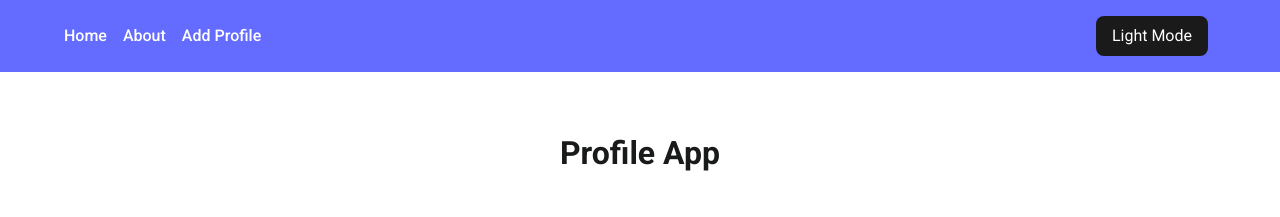
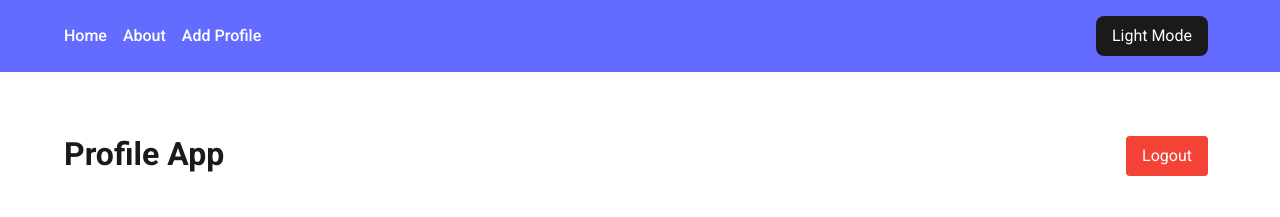
Before and after one commit to hestabshim/my-react-app, a React (Vite) app: page / in a window 1280 px wide. Shown: the top 217 px of the page. Built offline with nearby package versions, Linux system fonts and the light colour scheme; no server answers.

Commit message:
auth hook

```diff
--- /dev/null
+++ b/src/hooks/useAuth.jsx
@@ -0,0 +1,31 @@
+import { useNavigate } from 'react-router-dom';
+import { useCallback } from 'react';
+
+const useAuth = () => {
+  const navigate = useNavigate();
+
+  const logout = useCallback(() => {
+    // Clear any auth tokens from localStorage
+    localStorage.removeItem('authToken');
+    localStorage.removeItem('user');
+
+    // You might want to make an API call to logout on the server
+    fetch('https://web.ics.purdue.edu/~zeng274/profile-app/logout.php', {
+      method: 'POST',
+      credentials: 'include' // This is important if you're using cookies
+    })
+    .then(() => {
+      // Redirect to login page after successful logout
+      navigate('/login');
+    })
+    .catch((error) => {
+      console.error('Logout error:', error);
+      // Still redirect even if the server call fails
+      navigate('/login');
+    });
+  }, [navigate]);
+
+  return { logout };
+};
+
+export default useAuth;
--- a/src/pages/HomePage.jsx
+++ b/src/pages/HomePage.jsx
@@ -4,6 +4,7 @@ import styles from "../styles/home.module.css";
 import { Link } from "react-router-dom";
 import useTitles from "../hooks/useTitles";
 import useProfiles from "../hooks/useProfiles";
+import useAuth from "../hooks/useAuth";
 
 const HomePage = () => {
   const {
@@ -23,13 +24,31 @@ const HomePage = () => {
     goToPreviousPage
   } = useProfiles(selectedTitle, search);
 
+  const { logout } = useAuth();
+
   const buttonStyle = {
     border: "1px solid #ccc",
   };
 
   return (
     <Wrapper>
-      <h1>Profile App</h1>
+      <div className={styles["header"]}>
+        <h1>Profile App</h1>
+        <button
+          onClick={logout}
+          style={{
+            ...buttonStyle,
+            padding: "8px 16px",
+            backgroundColor: "#f44336",
+            color: "white",
+            border: "none",
+            borderRadius: "4px",
+            cursor: "pointer"
+          }}
+        >
+          Logout
+        </button>
+      </div>
       <div className={styles["filter-wrapper"]}>
         <div className={styles["filter--select"]}>
           <label htmlFor="title-select">Select a title:</label>
--- a/src/styles/home.module.css
+++ b/src/styles/home.module.css
@@ -39,3 +39,10 @@
       margin: 0.5rem;
     }
   }
+
+.header {
+  display: flex;
+  justify-content: space-between;
+  align-items: center;
+  margin-bottom: 2rem;
+}
```
